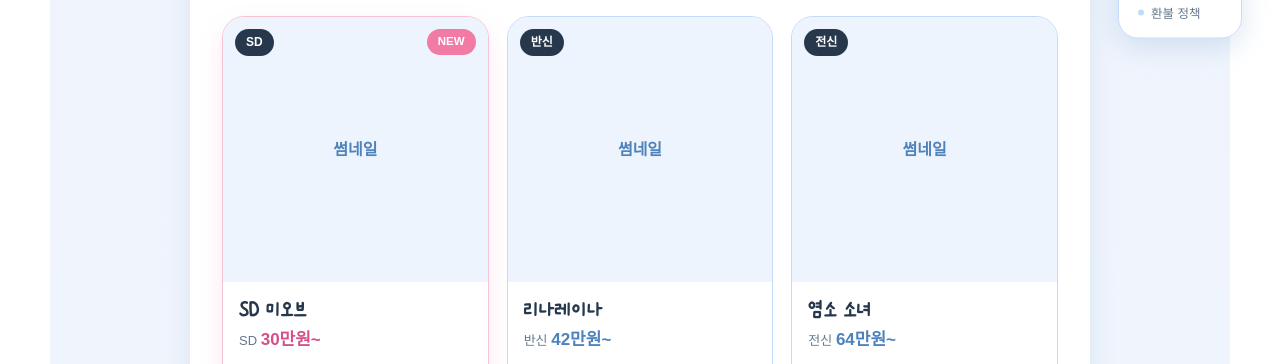
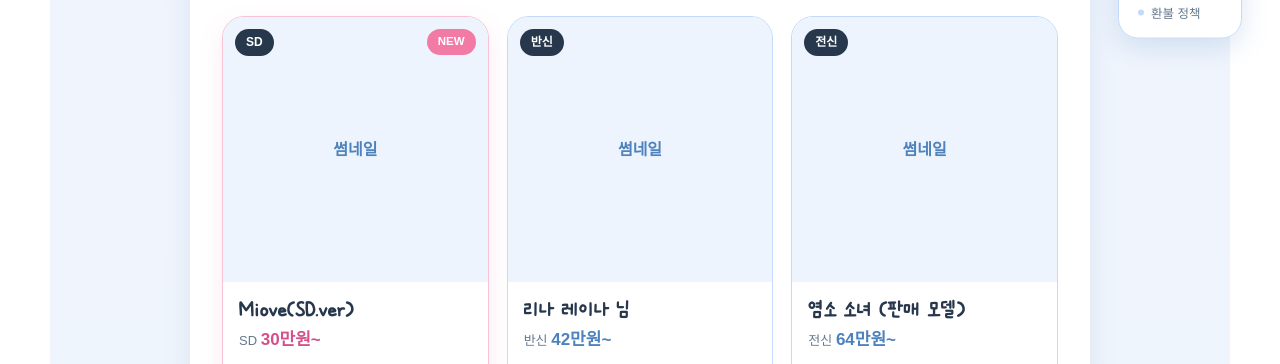
Before and after one commit to Miove27/Miove-artmug, a plain HTML site: page index.html in a window 1280 px wide. Shown: the part 570-934 px from the top of the page. Drawn offline with Linux system fonts and the light colour scheme; a web font is replaced by a local one.

Commit message:
Update index.html

```diff
--- a/index.html
+++ b/index.html
@@ -585,17 +585,17 @@
     <h2 class="mv-h">작업한 모델</h2>
     <p class="mv-desc">▶ 영상을 누르면 쇼케이스가 열리고, "이 범위로 견적"을 누르면 신청 양식에 범위가 자동으로 선택돼요.</p>
     <div class="mv-works">
-      <div class="mv-wk new" data-name="SD 미오브" data-scope="sd" data-tag="SD" data-price="SD <b>30만원~</b>" data-video="">
+      <div class="mv-wk new" data-name="SD 미오브" data-scope="sd" data-tag="SD" data-price="SD <b>30만원~</b>" data-video="https://youtu.be/1LakRllg0bE?si=fipYYno4_4sTRqLO">
         <div class="ph"><img src="work_sd.gif" alt="SD 미오브"><span class="tg">SD</span><span class="nw">NEW</span></div>
-        <div class="b"><div class="nm">SD 미오브</div><div class="pr">SD <b>30만원~</b></div><div class="ac"><button type="button" class="v">▶ 영상</button><button type="button" class="q">이 범위로 견적</button></div></div>
+        <div class="b"><div class="nm">Miove(SD.ver)</div><div class="pr">SD <b>30만원~</b></div><div class="ac"><button type="button" class="v">▶ 영상</button><button type="button" class="q">이 범위로 견적</button></div></div>
       </div>
       <div class="mv-wk" data-name="리나레이나" data-scope="halfplus" data-tag="반신" data-price="반신 <b>42만원~</b>" data-video="itdtQLT0Pis">
         <div class="ph"><img src="work_lina.gif" alt="리나레이나"><span class="tg">반신</span></div>
-        <div class="b"><div class="nm">리나레이나</div><div class="pr">반신 <b>42만원~</b></div><div class="ac"><button type="button" class="v">▶ 영상</button><button type="button" class="q">이 범위로 견적</button></div></div>
+        <div class="b"><div class="nm">리나 레이나 님</div><div class="pr">반신 <b>42만원~</b></div><div class="ac"><button type="button" class="v">▶ 영상</button><button type="button" class="q">이 범위로 견적</button></div></div>
       </div>
       <div class="mv-wk" data-name="염소 소녀" data-scope="full" data-tag="전신" data-price="전신 <b>64만원~</b>" data-video="zM_-LtGsfJ8">
         <div class="ph"><img src="work_goat.gif" alt="염소 소녀"><span class="tg">전신</span></div>
-        <div class="b"><div class="nm">염소 소녀</div><div class="pr">전신 <b>64만원~</b></div><div class="ac"><button type="button" class="v">▶ 영상</button><button type="button" class="q">이 범위로 견적</button></div></div>
+        <div class="b"><div class="nm">염소 소녀 (판매 모델)</div><div class="pr">전신 <b>64만원~</b></div><div class="ac"><button type="button" class="v">▶ 영상</button><button type="button" class="q">이 범위로 견적</button></div></div>
       </div>
     </div>
   </section>
```
